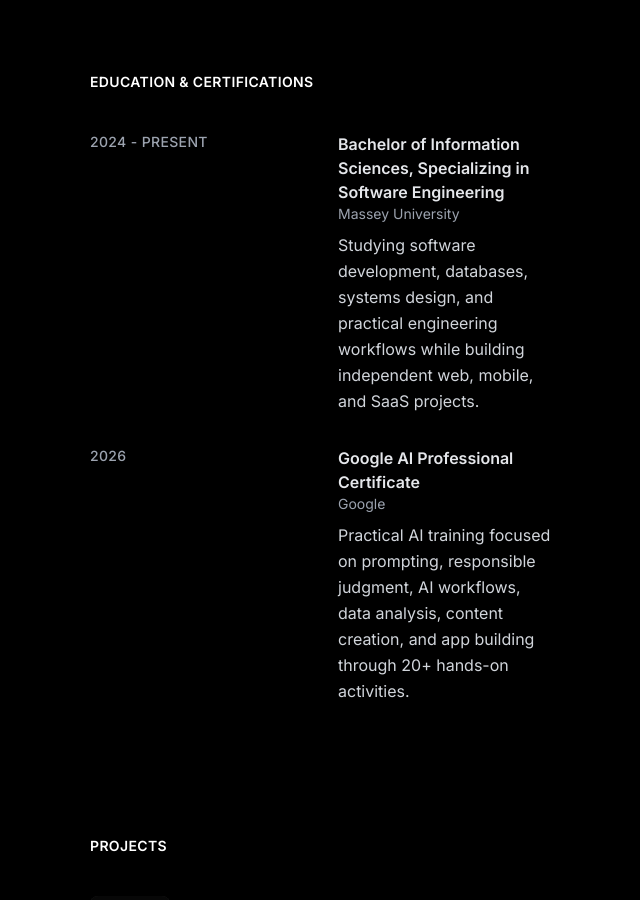
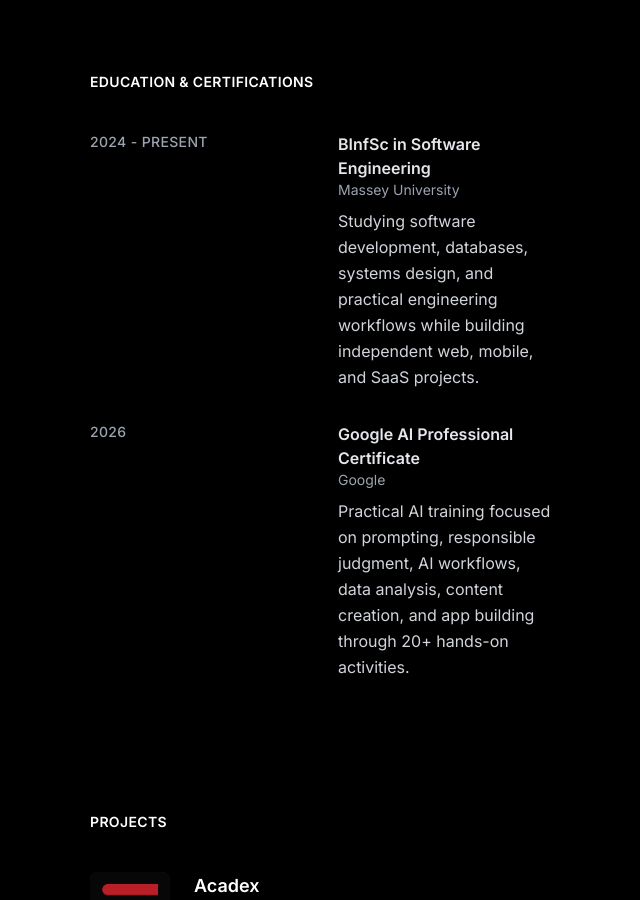
Before and after one commit to inigoromano/personal-website, a React (Vite) app: page / in a window 1280 px wide. Shown: the part 1180-2080 px from the top of the page, without its empty margins (446-1086 px from the left). Built offline with nearby package versions, Linux system fonts and the light colour scheme.

Commit message:
Simplify qualification description for education entry

```diff
--- a/constants.ts
+++ b/constants.ts
@@ -101,7 +101,7 @@ export const EDUCATION: Education[] = [
   {
     id: 'massey-university-software-engineering',
     period: '2024 - PRESENT',
-    qualification: 'Bachelor of Information Sciences, Specializing in Software Engineering',
+    qualification: 'BInfSc in Software Engineering',
     institution: 'Massey University',
     description: 'Studying software development, databases, systems design, and practical engineering workflows while building independent web, mobile, and SaaS projects.',
   },
```
